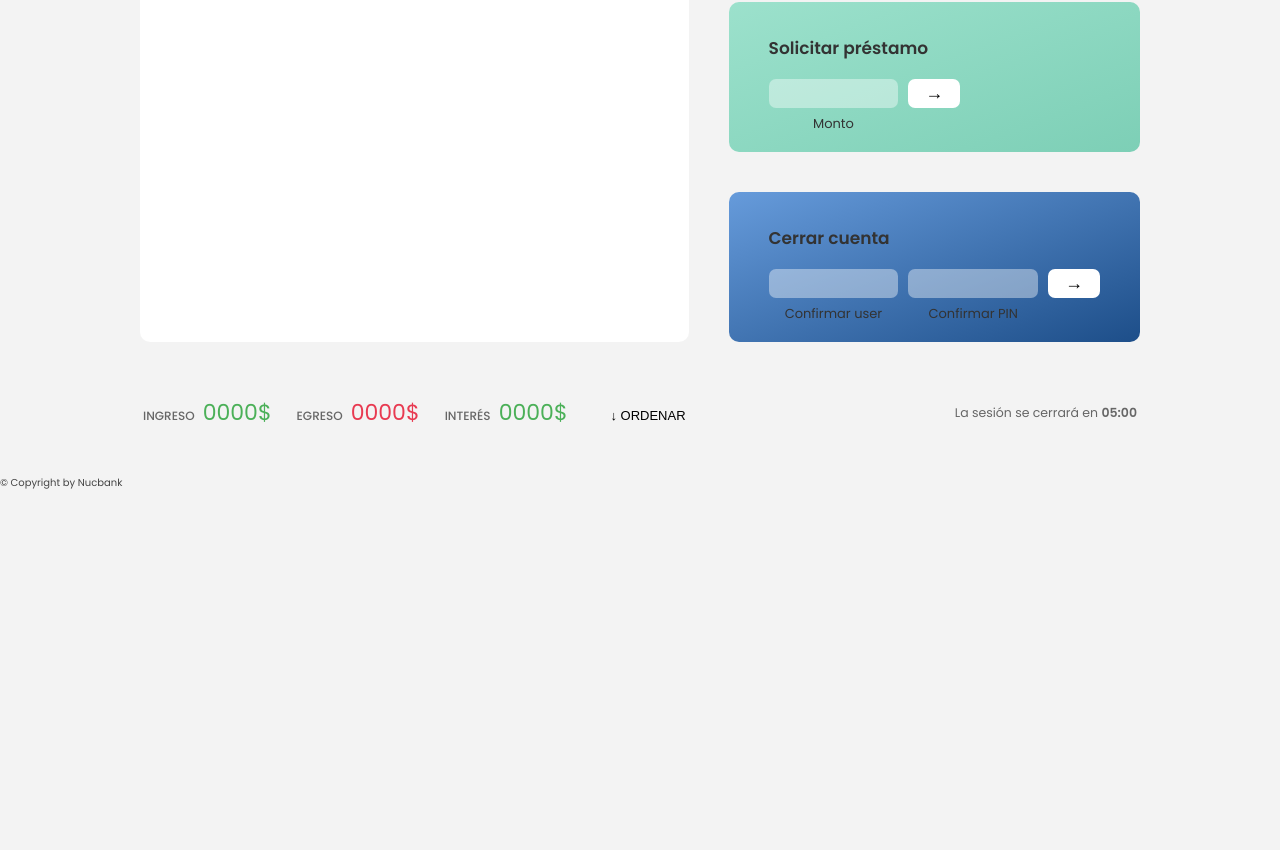
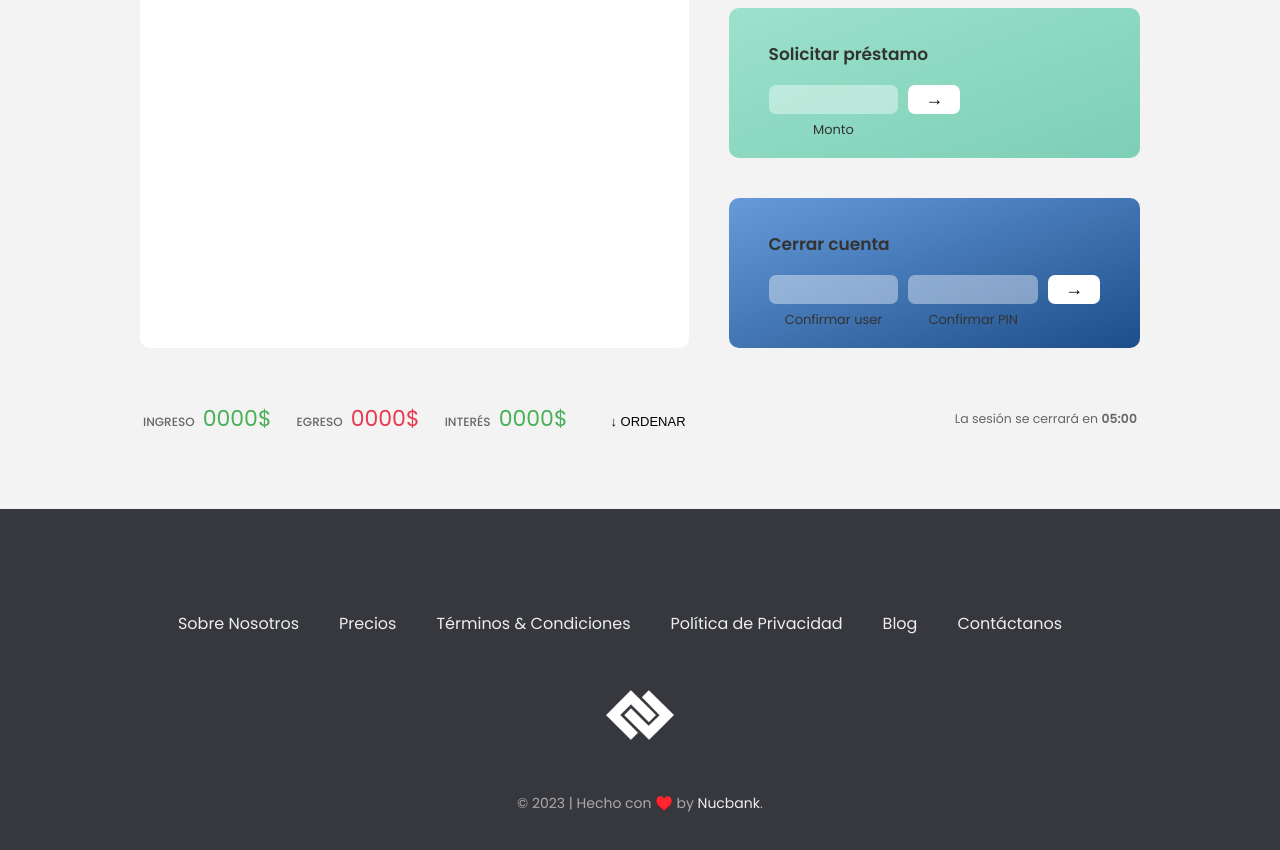
Before and after one commit to andreaber/nucbank-app, a plain HTML site: page cliente.html in a window 1280 px wide. Shown: the part 454-1304 px from the top of the page. Before the commit the page ends 946 px from the top, so only its background shows below. Drawn offline with Linux system fonts and the light colour scheme.

Commit message:
Cambios en el footer

```diff
--- a/cliente.html
+++ b/cliente.html
@@ -13,8 +13,9 @@
 
 <body class="cliente">
   <nav class="nav-cliente">
-    <img src="img/nucbank-1.png" alt="Logo" class="logo" />
-    <a class="home" href="index.html">Home</a>
+    <!-- <img src="img/nucbank-1.png" alt="Logo" class="logo" />
+    <a class="home" href="index.html">Home</a> -->
+    <a href="index.html"><img src="img/nucbank-1.png" alt="Nucbank logo" class="logo"></a>
     <p class="bienvenido">Inicia sesión para empezar</p>
     <form class="login">
       <input type="text" placeholder="user" class="login__input login__input--user" />
@@ -101,8 +102,33 @@
     </p>
   </main>
 
-  <footer>
-    &copy; Copyright by Nucbank
+
+  <footer class="footer">
+    <ul class="footer__nav">
+      <li class="footer__item">
+        <a class="footer__link" href="#">Sobre Nosotros</a>
+      </li>
+      <li class="footer__item">
+        <a class="footer__link" href="#">Precios</a>
+      </li>
+      <li class="footer__item">
+        <a class="footer__link" href="#">Términos & Condiciones</a>
+      </li>
+      <li class="footer__item">
+        <a class="footer__link" href="#">Política de Privacidad</a>
+      </li>
+      <li class="footer__item">
+        <a class="footer__link" href="#">Blog</a>
+      </li>
+      <li class="footer__item">
+        <a class="footer__link" href="#">Contáctanos</a>
+      </li>
+    </ul>
+    <img src="img/nucbank-2.png" alt="Logo" class="footer__logo" />
+    <p class="footer__copyright">
+      &copy; 2023 | Hecho con ♥️ by
+      <a class="footer__link twitter-link" target="_blank" href="https://twitter.com/berardi_andrea">Nucbank</a>.
+    </p>
   </footer>
 
   <script src="js/cliente.js"></script>
--- a/css/style.css
+++ b/css/style.css
@@ -591,6 +591,12 @@ h4 {
     text-align: center;
 }
 
+.footer__copyright--inversion {
+    font-size: 1.4rem;
+    color: #aaa;
+    text-align: left;
+}
+
 .footer__copyright .footer__link {
     font-size: 1.4rem;
 }
@@ -761,7 +767,7 @@ body .cliente {
 .app {
     position: relative;
     max-width: 100rem;
-    margin: 4rem auto;
+    margin: 4rem auto 7rem;
     display: grid;
     grid-template-columns: 4fr 3fr;
     grid-template-rows: auto repeat(3, 15rem) auto;
```
Also changed, not shown: carrito.html (+5 -1 lines), index.html (+1 -1 lines), inversion.html (+7 -1 lines).
